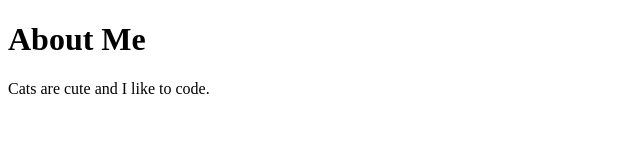
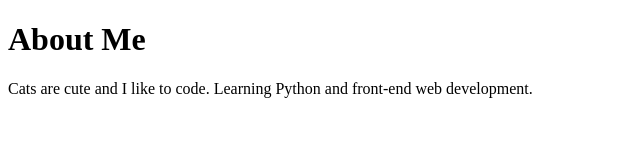
Before and after one commit to Faifie/simply-web-progress, a plain HTML site: page about.html in a window 1280 px wide. Shown: the whole page, without its empty margins (0-640 px from the left). Drawn offline with Linux system fonts and the light colour scheme.

Commit message:
Update about.html

```diff
--- a/about.html
+++ b/about.html
@@ -11,7 +11,7 @@
         </header>
         <main>
             Cats are cute and I like to code.
-
+            Learning Python and front-end web development.
         </main>
     </body>
 </html>
```
